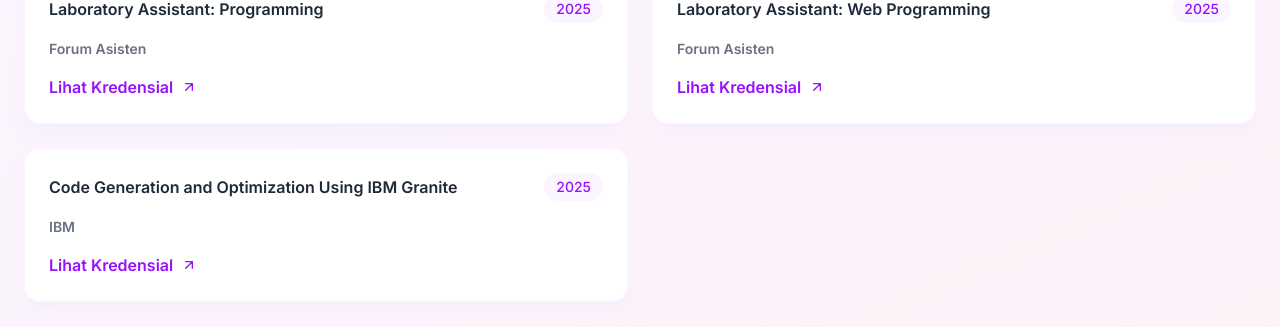
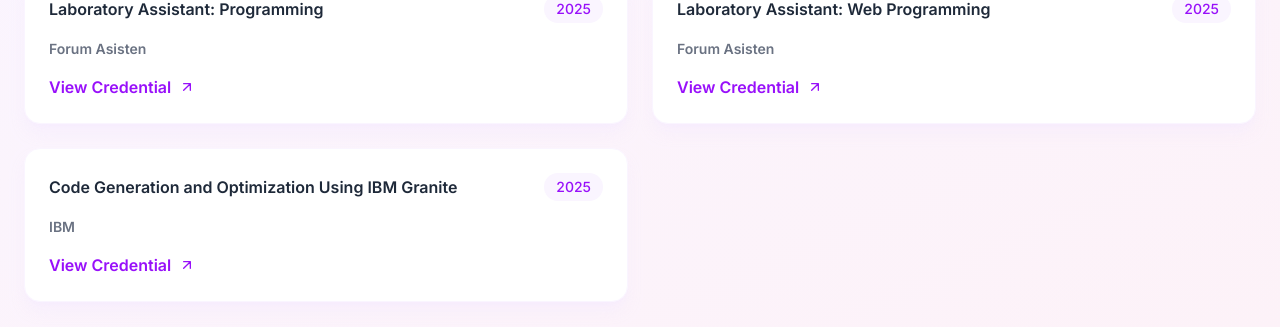
Before and after one commit to rizkicahyaa/WebProfile, a React (Vite) app: page /certificate in a window 1280 px wide. Shown: the part 291-618 px from the top of the page. Built offline with nearby package versions, Linux system fonts and the light colour scheme.

Commit message:
feat: add credential url

```diff
--- a/src/pages/Certificate.jsx
+++ b/src/pages/Certificate.jsx
@@ -5,19 +5,19 @@ const certificates = [
         title: "Laboratory Assistant: Programming",
         issuer: "Forum Asisten",
         year: "2025",
-        credentialUrl: "https://example.com/frontend-certificate"
+        credentialUrl: "https://forumasisten.or.id/sertifikat/2901780122c5efa6e6c/show"
     },
     {
         title: "Laboratory Assistant: Web Programming",
         issuer: "Forum Asisten",
         year: "2025",
-        credentialUrl: "https://example.com/frontend-certificate"
+        credentialUrl: "https://forumasisten.or.id/sertifikat/39317511252d680f935/show"
     },
     {
         title: "Code Generation and Optimization Using IBM Granite",
         issuer: "IBM",
         year: "2025",
-        credentialUrl: "https://example.com/frontend-certificate"
+        credentialUrl: "https://www.credly.com/badges/c2f5ed6a-9300-44e3-81f9-bb0718caa57a/public_url"
     }
 ];
 
@@ -53,7 +53,7 @@ export default function Certificate() {
                                 rel="noopener noreferrer"
                                 className="inline-flex items-center gap-2 text-purple-600 hover:text-purple-800 font-semibold font-['Inter']"
                             >
-                                Lihat Kredensial
+                                View Credential
                                 <svg xmlns="http://www.w3.org/2000/svg" className="h-4 w-4" fill="none" viewBox="0 0 24 24" stroke="currentColor">
                                     <path strokeLinecap="round" strokeLinejoin="round" strokeWidth={2} d="M17 7l-10 10m0-10h10v10" />
                                 </svg>
```
